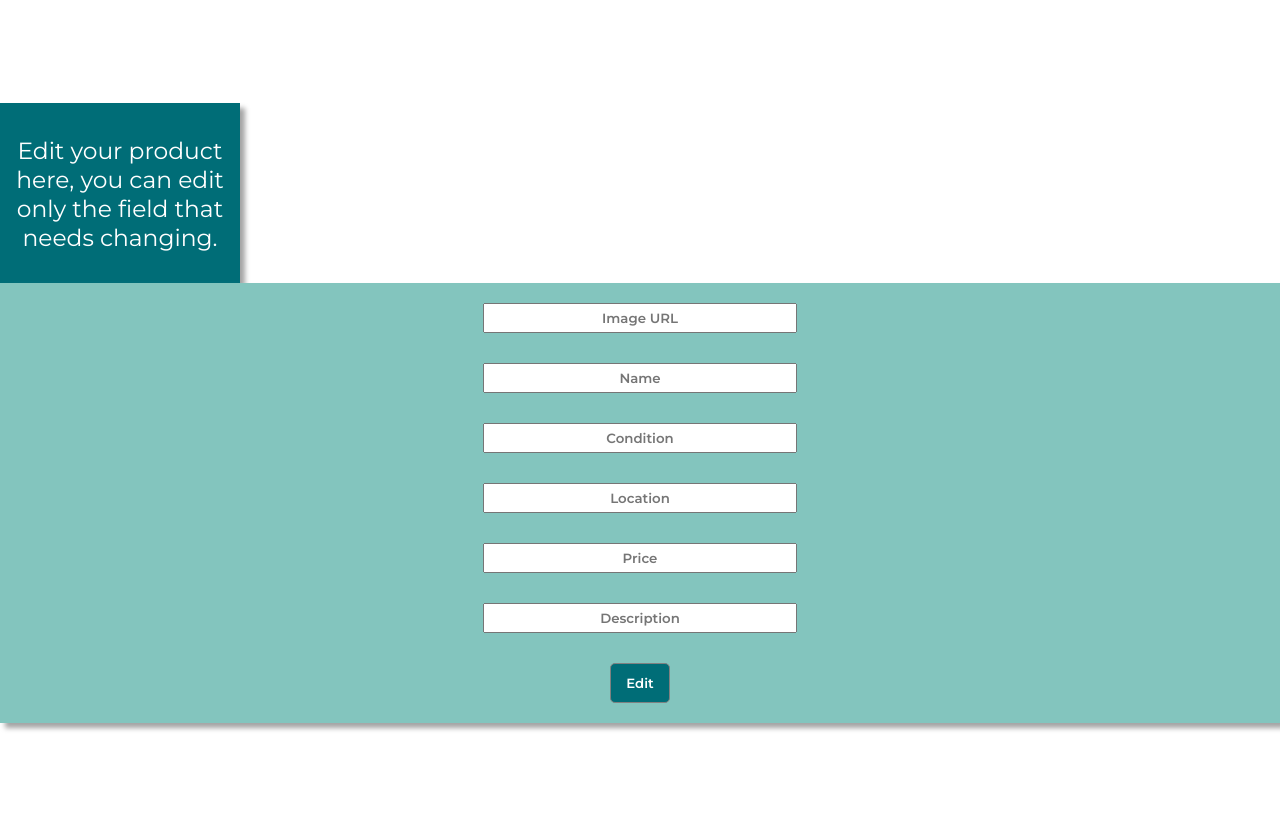
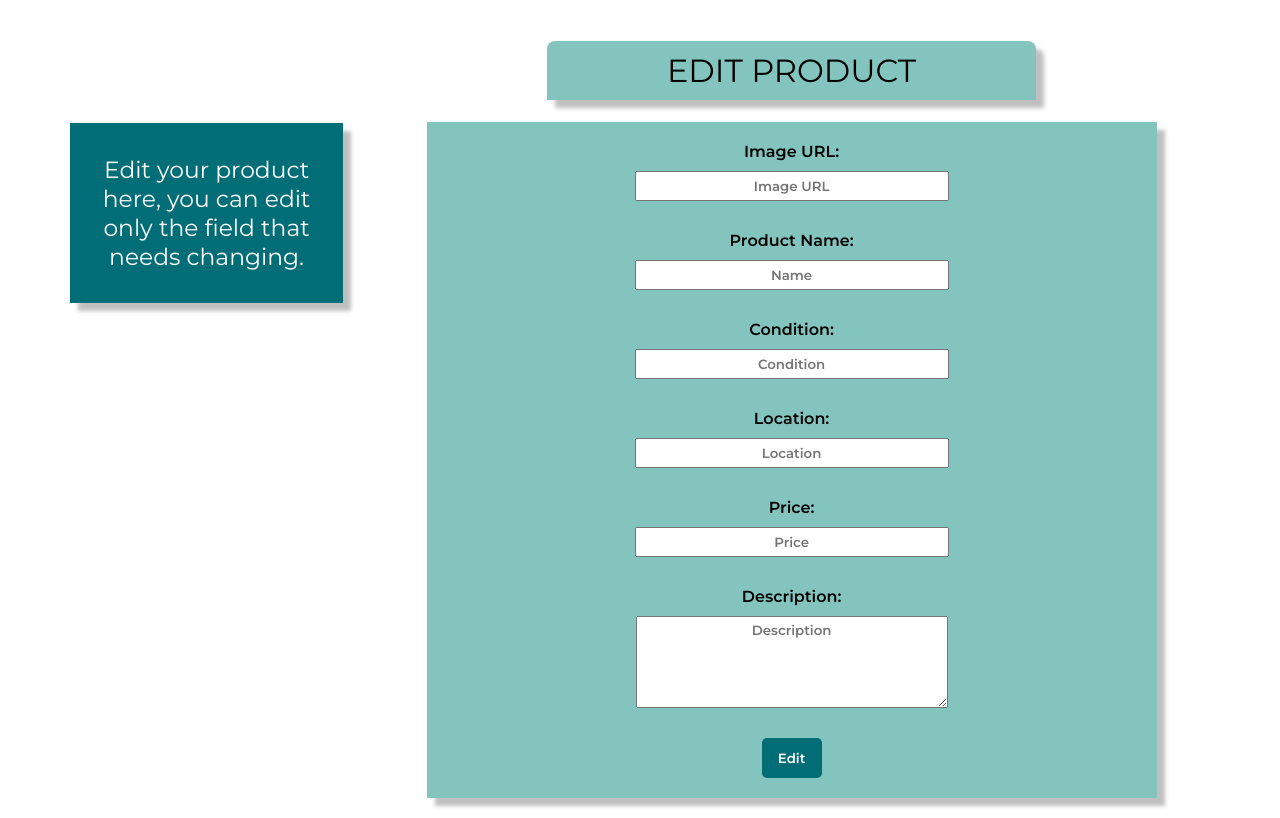
Before and after one commit to rodennis/RNLH, a React (Create React App) app in the folder client/: page /products/1/edit in a window 1280 px wide. Built offline with nearby package versions, Linux system fonts and the light colour scheme; no server answers.

Commit message:
add styling to new, edit and contact page

```diff
--- a/client/src/screens/AddProducts/AddProducts.css
+++ b/client/src/screens/AddProducts/AddProducts.css
@@ -9,82 +9,100 @@
 .sub-create {
   display: flex;
   flex-direction: row;
+  width: 100%;
 }
 
 .helper-text {
-  width: 220px;
+  width: 280px;
   height: 160px;
   display: flex;
+  align-items: center;
   background-color: #006d77;
   padding: 10px;
   margin-top: 103px;
-  margin-right: 40px;
-  box-shadow: 5px 5px 5px rgb(164, 164, 164);
+  margin-left: 50px;
+  box-shadow: 8px 8px 4px rgba(0, 0, 0, 0.25);
   color: white;
   font-size: 20px;
 }
 
 .create-form {
-  width: 730px;
-  margin: 0 20px;
+  width: 80%;
+  margin-right: 20px;
   display: flex;
   align-items: center;
   flex-direction: column;
 }
 
-form {
+.create-form form {
   display: flex;
-  width: 100%;
+  width: 730px;
   flex-direction: column;
   align-items: center;
   background-color: #83c5be;
-  box-shadow: 5px 5px 5px rgb(164, 164, 164);
+  box-shadow: 8px 8px 4px rgba(0, 0, 0, 0.25);
   padding: 20px 0;
 }
 
-h1,
-h3,
-button {
+.create-form h1,
+.helper-text h3,
+.create-form button {
   font-family: "Montserrat", sans-serif;
   font-weight: 400;
 }
 
-h1 {
+.create-form h1 {
   background-color: #83c5be;
-  box-shadow: 5px 5px 5px rgb(164, 164, 164);
+  box-shadow: 8px 8px 4px rgba(0, 0, 0, 0.25);
   width: 50%;
   padding: 10px 20px;
+  border-top-left-radius: 8px;
+  border-top-right-radius: 8px;
 }
 
-input,
-label,
-textarea {
+.create-form input,
+.create-form label,
+.create-form textarea {
   font-family: "Montserrat", sans-serif;
   font-weight: 600;
   text-align: center;
 }
 
-input,
-textarea {
+.create-form input,
+.create-form textarea {
   padding: 5px;
   margin-bottom: 30px;
   width: 300px;
 }
 
-textarea {
+.create-form textarea {
   height: 80px;
 }
 
-label {
+.create-form label {
   margin-bottom: 10px;
 }
 
-button {
+.create-form button {
   width: 60px;
   height: 40px;
   font-weight: 600;
   background-color: #006d77;
   color: white;
   border-radius: 5px;
-  border: 1px solid grey;
+  border: none;
 }
+
+.create-form button:hover {
+  box-shadow: 3px 3px 3px rgba(0, 0, 0, 0.25);
+}
+
+/* .create-form select {
+  font-family: "Montserrat", sans-serif;
+  font-weight: 600;
+  text-align: center;
+  padding: 5px;
+  margin-bottom: 30px;
+  width: 315px;
+  color: grey;
+} */
--- a/client/src/screens/AddProducts/AddProducts.jsx
+++ b/client/src/screens/AddProducts/AddProducts.jsx
@@ -53,8 +53,9 @@ function AddProducts(props) {
                 <input placeholder='Location' value={product.location} name='location' required onChange={handleChange} />
                 <label>Price:</label>
                 <input placeholder='Price' value={product.price} name='price' required onChange={handleChange} />
-                {/* <label>Category</label> */}
-                {/* <select placeholder='Category' value={product.category} name="category" required onChange={handleChange}>
+                {/* <label>Category</label>
+                <select placeholder='Category' value={product.category} name="category" required onChange={handleChange}>
+                  <option value="" disabled selected>Select your Category</option>
                   <option value="Electronics">Electronics</option>
                   <option value="Home Furniture">Home Furniture</option>
                   <option value="Vehicles">Vehicles</option>
--- a/client/src/screens/Contact/Contact.css
+++ b/client/src/screens/Contact/Contact.css
@@ -0,0 +1,54 @@
+.main-contact {
+  display: flex;
+  flex-direction: column;
+  align-items: center;
+}
+
+.contact-h1 {
+  color: white;
+  box-shadow: 8px 8px 4px rgba(0, 0, 0, 0.25);
+  background-color: #83c5be;
+  font-family: "Montserrat", sans-serif;
+  font-weight: 400;
+  width: 20%;
+  padding: 10px 20px;
+  border-top-left-radius: 8px;
+  border-top-right-radius: 8px;
+}
+
+.sub-header-contact {
+  width: 40%;
+  margin-top: 40px;
+  font-family: "Montserrat", sans-serif;
+  font-weight: 400;
+}
+
+.sub-contact {
+  display: flex;
+  flex-direction: row;
+  align-items: center;
+}
+
+.github-info,
+.linkedin-info {
+  display: flex;
+  flex-direction: column;
+  align-items: center;
+  margin: 60px 80px;
+  padding-bottom: 20px;
+  background-color: #83c5be;
+  width: 200px;
+  box-shadow: 8px 8px 4px rgba(0, 0, 0, 0.25);
+}
+
+.icons {
+  width: 120px;
+  margin-top: 20px;
+  margin-bottom: 20px;
+  color: #006d77;
+}
+
+.contact-link {
+  padding-top: 10px;
+  color: white;
+}
--- a/client/src/screens/EditProducts/EditProducts.css
+++ b/client/src/screens/EditProducts/EditProducts.css
@@ -0,0 +1,108 @@
+@import url("https://fonts.googleapis.com/css2?family=Montserrat:wght@400;600&display=swap");
+
+.main-edit {
+  display: flex;
+  flex-direction: column;
+  align-items: flex-start;
+}
+
+.sub-edit {
+  display: flex;
+  flex-direction: row;
+  width: 100%;
+}
+
+.helper-text {
+  width: 280px;
+  height: 160px;
+  display: flex;
+  align-items: center;
+  background-color: #006d77;
+  padding: 10px;
+  margin-top: 103px;
+  margin-left: 50px;
+  box-shadow: 8px 8px 4px rgba(0, 0, 0, 0.25);
+  color: white;
+  font-size: 20px;
+}
+
+.edit-form {
+  width: 80%;
+  margin-right: 20px;
+  display: flex;
+  align-items: center;
+  flex-direction: column;
+}
+
+.edit-form form {
+  display: flex;
+  width: 730px;
+  flex-direction: column;
+  align-items: center;
+  background-color: #83c5be;
+  box-shadow: 8px 8px 4px rgba(0, 0, 0, 0.25);
+  padding: 20px 0;
+}
+
+.edit-form h1,
+.helper-text h3,
+.edit-form button {
+  font-family: "Montserrat", sans-serif;
+  font-weight: 400;
+}
+
+.edit-form h1 {
+  background-color: #83c5be;
+  box-shadow: 8px 8px 4px rgba(0, 0, 0, 0.25);
+  width: 50%;
+  padding: 10px 20px;
+  border-top-left-radius: 8px;
+  border-top-right-radius: 8px;
+}
+
+.edit-form input,
+.edit-form label,
+.edit-form textarea {
+  font-family: "Montserrat", sans-serif;
+  font-weight: 600;
+  text-align: center;
+}
+
+.edit-form input,
+.edit-form textarea {
+  padding: 5px;
+  margin-bottom: 30px;
+  width: 300px;
+}
+
+.edit-form textarea {
+  height: 80px;
+}
+
+.edit-form label {
+  margin-bottom: 10px;
+}
+
+.edit-form button {
+  width: 60px;
+  height: 40px;
+  font-weight: 600;
+  background-color: #006d77;
+  color: white;
+  border-radius: 5px;
+  border: none;
+}
+
+.edit-form button:hover {
+  box-shadow: 3px 3px 3px rgba(0, 0, 0, 0.25);
+}
+
+/* .edit-form select {
+  font-family: "Montserrat", sans-serif;
+  font-weight: 600;
+  text-align: center;
+  padding: 5px;
+  margin-bottom: 30px;
+  width: 315px;
+  color: grey;
+} */
--- a/client/src/screens/EditProducts/EditProducts.jsx
+++ b/client/src/screens/EditProducts/EditProducts.jsx
@@ -2,10 +2,10 @@ import React from "react";
 import { useState, useEffect } from "react";
 import "./EditProducts.css";
 import { useParams, useNavigate } from "react-router-dom";
-// import { Layout } from '../../components'
+import Layout from '../../components/Layout/Layout'
 import { getProduct, updateProduct } from "../../services/products";
 
-function EditProducts() {
+function EditProducts(props) {
   let nav = useNavigate();
 
   const [product, setProduct] = useState({
@@ -44,15 +44,18 @@ function EditProducts() {
 
   return (
     <div>
-      {/* <Layout user={props.user}> */}
+      <Layout user={props.user}>
+        <div className="main-edit">
+          <div className="sub-edit">
             <div className="helper-text">
               <h3>
-          Edit your product here, you can edit only the field that needs
-          changing.
+                Edit your product here, you can edit only the field that needs changing.
               </h3>
             </div>
             <div className="edit-form">
+              <h1>EDIT PRODUCT</h1>
               <form onSubmit={handleSubmit}>
+                <label>Image URL:</label>
                 <input
                   placeholder="Image URL"
                   value={product.imgURL}
@@ -60,6 +63,7 @@ function EditProducts() {
                   required
                   onChange={handleChange}
                 />
+                <label>Product Name:</label>
                 <input
                   placeholder="Name"
                   value={product.name}
@@ -67,6 +71,7 @@ function EditProducts() {
                   required
                   onChange={handleChange}
                 />
+                <label>Condition:</label>
                 <input
                   placeholder="Condition"
                   value={product.condition}
@@ -74,6 +79,7 @@ function EditProducts() {
                   required
                   onChange={handleChange}
                 />
+                <label>Location:</label>
                 <input
                   placeholder="Location"
                   value={product.location}
@@ -81,6 +87,7 @@ function EditProducts() {
                   required
                   onChange={handleChange}
                 />
+                <label>Price:</label>
                 <input
                   placeholder="Price"
                   value={product.price}
@@ -88,24 +95,22 @@ function EditProducts() {
                   required
                   onChange={handleChange}
                 />
-          {/* <select placeholder='Category' value={product.category} name="category" required onChange={handleChange}>
+                {/* <label>Category</label>
+                <select placeholder='Category' value={product.category} name="category" required onChange={handleChange}>
                   <option value="Electronics">Electronics</option>
                   <option value="Home Furniture">Home Furniture</option>
                   <option value="Vehicles">Vehicles</option>
                   <option value="Games">Games</option>
                   <option value="Clothing">Clothing</option>
                 </select> */}
-          <input
-            placeholder="Description"
-            value={product.description}
-            name="description"
-            required
-            onChange={handleChange}
-          />
+                <label>Description:</label>
+                <textarea placeholder='Description' value={product.description} name='description' required onChange={handleChange} />
                 <button>Edit</button>
               </form>
             </div>
-      {/* </Layout> */}
+          </div>
+        </div>
+      </Layout>
     </div>
   );
 }
--- a/client/src/screens/ProductDetails/ProductDetails.jsx
+++ b/client/src/screens/ProductDetails/ProductDetails.jsx
@@ -1,6 +1,6 @@
-import { React, useEffect, useState } from "react";
+import { useEffect, useState } from "react";
 import { useParams } from "react-router-dom";
-import "./ProductDetail.css";
+import "./ProductDetails.css";
 
 export default function ProductDetails(props) {
   const [ProductDetails, setProductDetails] = useState({});
@@ -41,7 +41,7 @@ export default function ProductDetails(props) {
         <br />
         <div className="comments">
           <p>What kind of graphics card does it have?</p>
-          <p>I’m Interested!</p>
+          <p>I'm Interested!</p>
           <p>Hey is this available?</p>
         </div>
       </div>
```
Also changed, not shown: client/src/App.js (+3 -4 lines), client/src/screens/Contact/Contact.jsx (+20 -17 lines). Lines whose indentation alone changed are shown as unchanged.
